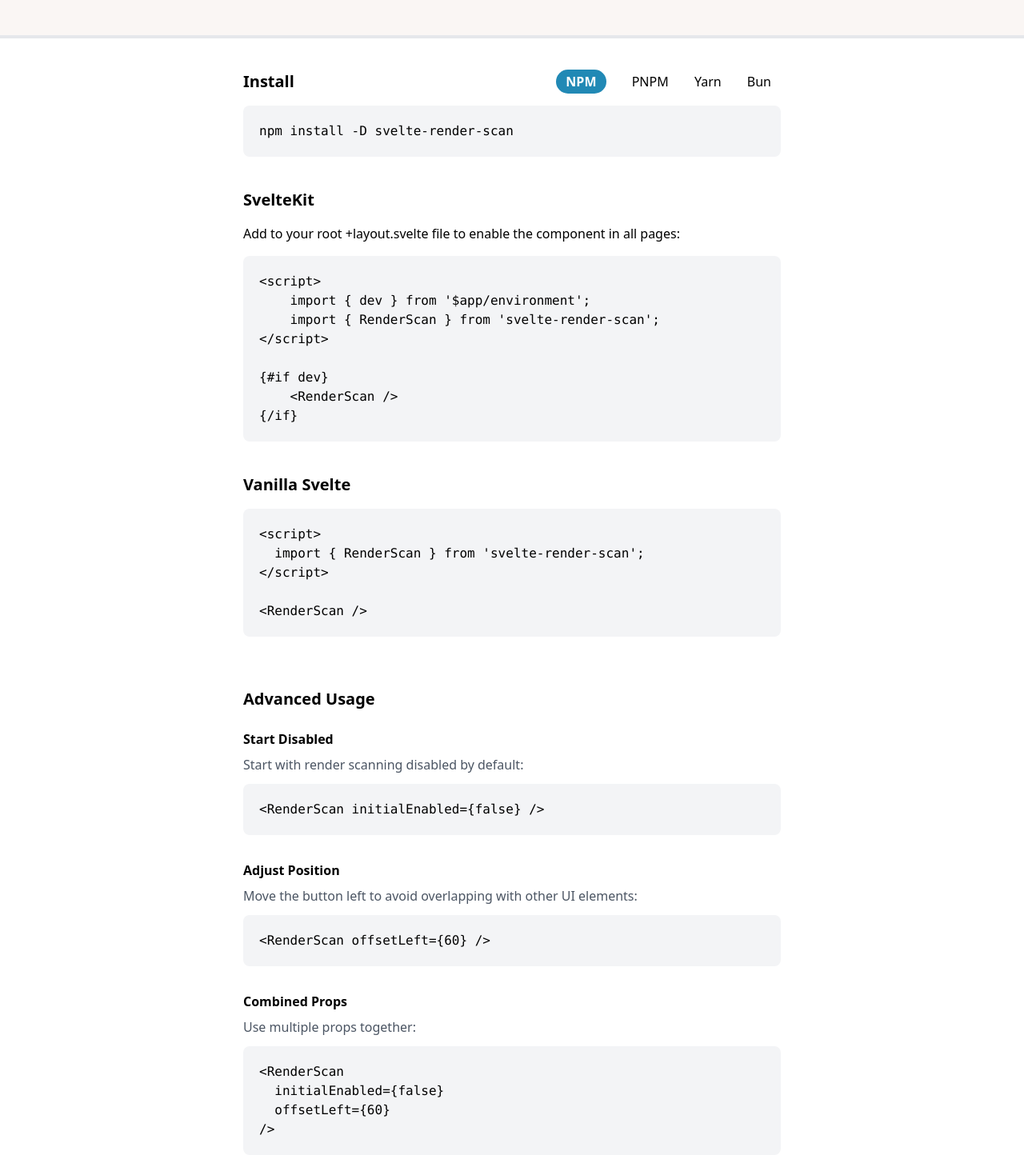
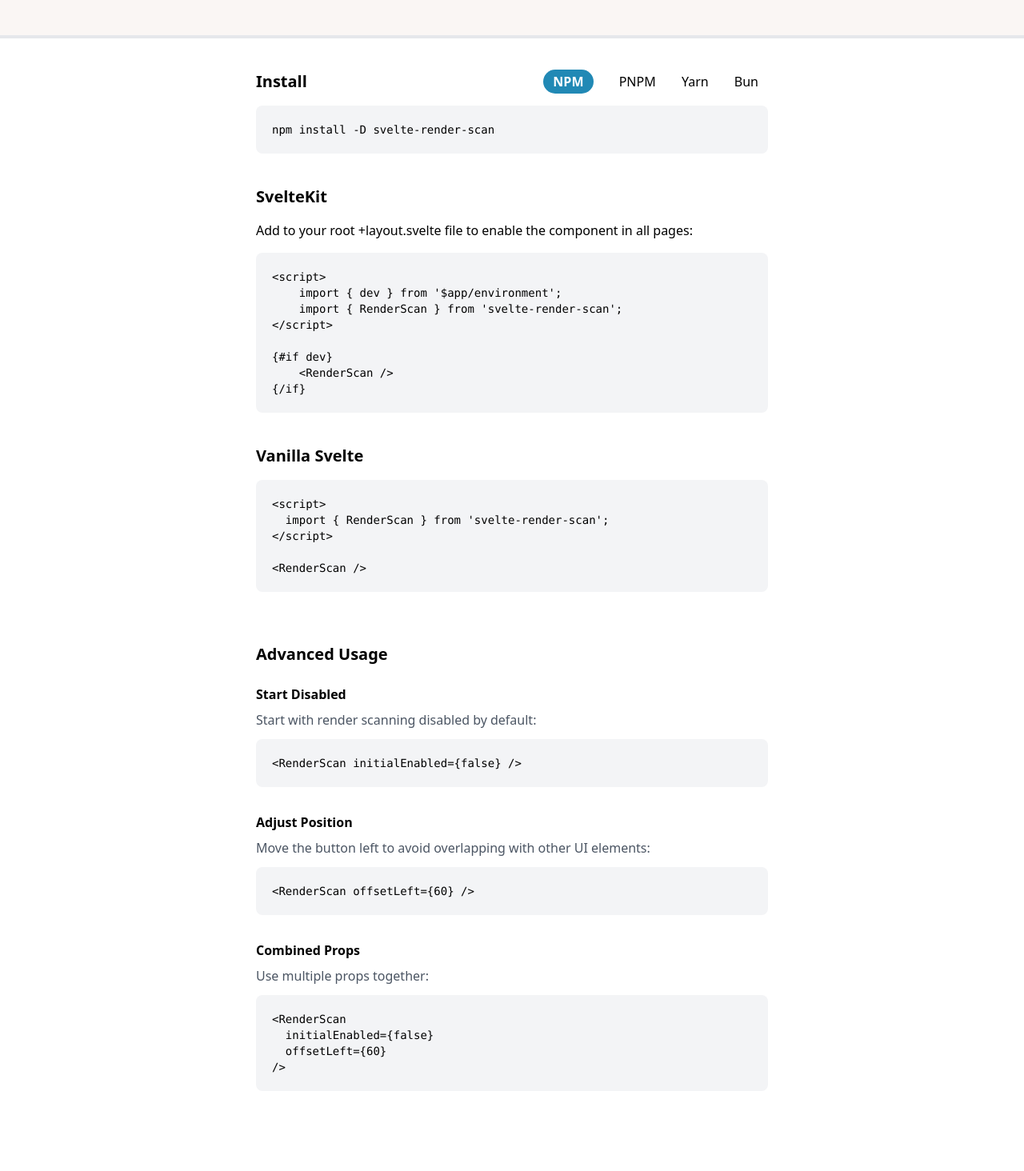
Before and after one commit to maxfriedmann/svelte-render-scan, a SvelteKit app: page / in a window 1280 px wide. Shown: the part 880-2344 px from the top of the page at 80% size. Built offline with nearby package versions, Linux system fonts and the light colour scheme.

Commit message:
Update +page.svelte

```diff
--- a/src/routes/+page.svelte
+++ b/src/routes/+page.svelte
@@ -122,7 +122,7 @@
 			</div>
 		</div>
 		<h1 class="text-3xl font-bold md:text-5xl">Visual debugging for Svelte apps</h1>
-		<p class="mt-10 max-w-prose text-lg md:text-xl">
+		<p class="mt-10 mxy-4 max-w-prose text-lg md:text-xl">
 			Watch your components update in real-time. Perfect for debugging reactivity and performance
 			issues.
 		</p>
@@ -177,7 +177,7 @@
 			</div>
 		</div>
 
-		<div class="mt-10 grid grid-cols-3 gap-4 self-stretch font-medium">
+		<div class="mt-10 grid grid-cols-1 gap-4 self-stretch font-medium sm:grid-cols-3">
 			{#each ['Track DOM Updates', 'Debug Re-renders', 'Visual Feedback'] as feature}
 				<div class="flex space-x-2 text-left">
 					<svg
@@ -198,7 +198,7 @@
 	</div>
 </div>
 
-<div class="container mx-auto max-w-2xl py-10">
+<div class="container mx-auto max-w-2xl px-4 py-10">
 	<section>
 		<div class="mb-4 flex flex-col justify-between gap-4 sm:flex-row sm:items-center">
 			<p class="text-xl font-bold">Install</p>
@@ -223,9 +223,7 @@
 		</div>
 		{#each installers as i}
 			<div class:hidden={installer !== i.name}>
-				<code class="language-shell">
-					{i.cmd}
-				</code>
+				<div class="code-block">{i.cmd}</div>
 			</div>
 		{/each}
 	</section>
@@ -233,12 +231,12 @@
 	<section class="mt-10">
 		<p class="mb-4 text-xl font-bold">SvelteKit</p>
 		<p class="mb-4">Add to your root +layout.svelte file to enable the component in all pages:</p>
-		<pre class="language-html"><code class="language-html">{demoSvelteKitCode}</code></pre>
+		<div class="code-block">{demoSvelteKitCode}</div>
 	</section>
 
 	<section class="mt-10">
 		<p class="mb-4 text-xl font-bold">Vanilla Svelte</p>
-		<pre class="language-html"><code class="language-html">{demoCode}</code></pre>
+		<div class="code-block">{demoCode}</div>
 	</section>
 
 	<section class="mt-16">
@@ -248,7 +246,7 @@
 			<div>
 				<h3 class="mb-2 font-bold">Start Disabled</h3>
 				<p class="mb-3 text-gray-600">Start with render scanning disabled by default:</p>
-				<pre class="language-html"><code class="language-html">{advancedCode.disable}</code></pre>
+				<div class="code-block">{advancedCode.disable}</div>
 			</div>
 
 			<div>
@@ -256,13 +254,13 @@
 				<p class="mb-3 text-gray-600">
 					Move the button left to avoid overlapping with other UI elements:
 				</p>
-				<pre class="language-html"><code class="language-html">{advancedCode.offset}</code></pre>
+				<div class="code-block">{advancedCode.offset}</div>
 			</div>
 
 			<div>
 				<h3 class="mb-2 font-bold">Combined Props</h3>
 				<p class="mb-3 text-gray-600">Use multiple props together:</p>
-				<pre class="language-html"><code class="language-html">{advancedCode.combined}</code></pre>
+				<div class="code-block">{advancedCode.combined}</div>
 			</div>
 		</div>
 	</section>
@@ -280,9 +278,8 @@
 </div>
 
 <style lang="postcss">
-	:not(pre) > code,
-	pre {
-		@apply block rounded-lg bg-gray-100 p-5;
+	.code-block {
+		@apply block w-full overflow-x-auto whitespace-pre-wrap break-words rounded-lg bg-gray-100 p-5 font-mono text-sm;
 	}
 
 	input[type='radio'] {
```
